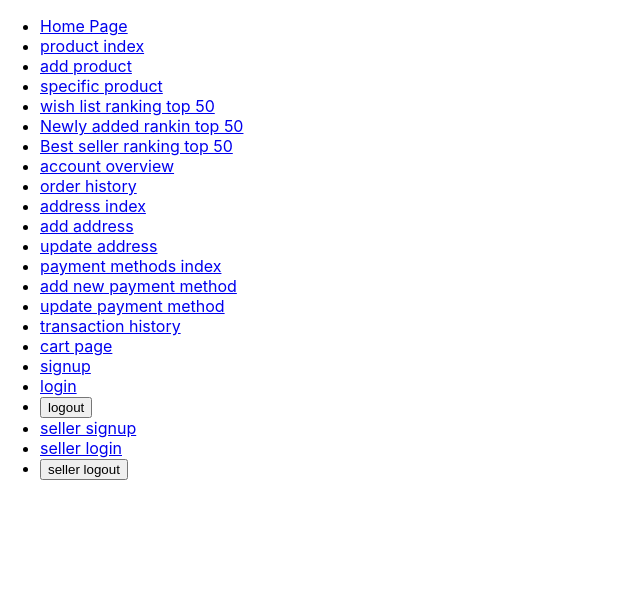
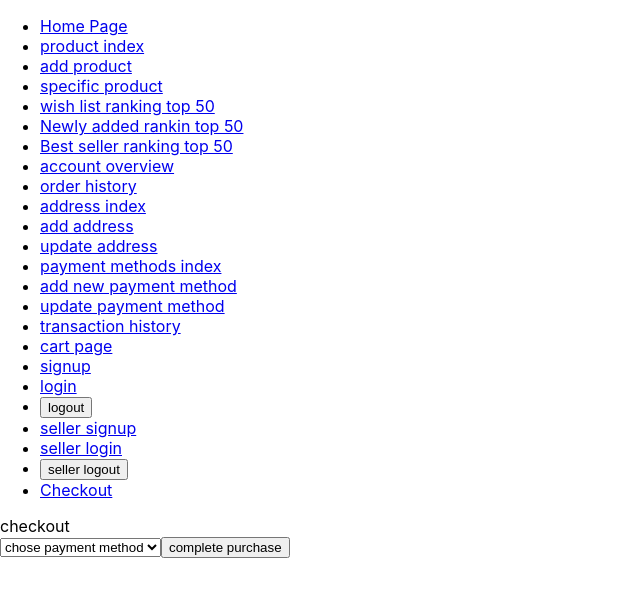
Before and after one commit to XX989tmx/amazon_clone_clientside, a React (Create React App) app: page /order/checkout in a window 1280 px wide. Shown: the top 596 px of the page, without its empty margins (0-640 px from the left). Built offline with nearby package versions, Linux system fonts and the light colour scheme.

Commit message:
adds checkout page

```diff
--- a/src/App.js
+++ b/src/App.js
@@ -32,6 +32,8 @@ import SignUp from "./users/pages/SignUp";
 import Login from "./users/pages/Login";
 import SellerLogin from "./sellers/pages/SellerLogin";
 import HeaderNavigation from "./shared/components/navigation/HeaderNavigation";
+import Checkout from "./order/pages/Checkout";
+import OrderComplete from "./order/pages/OrderComplete";
 
 function App() {
   const { Token, login, logout, UserId } = useAuth();
@@ -139,8 +141,20 @@ function App() {
       </Route>
 
       {/* cart */}
+      {/* show cart content page */}
       <Route path="/cart" exact>
         <Cart />
+      </Route>
+
+      {/* order */}
+      {/* order confirmation page/ checkout */}
+      <Route path="/order/checkout" exact>
+        <Checkout />
+      </Route>
+
+      {/* order compete page */}
+      <Route path="/order/orderComplete" exact>
+        <OrderComplete />
       </Route>
 
       {/* account */}
--- /dev/null
+++ b/src/order/pages/Checkout.js
@@ -0,0 +1,46 @@
+import Axios from "axios";
+import React, { useContext, useEffect, useState } from "react";
+import { AuthContext } from "../../shared/context/auth-context";
+
+const Checkout = () => {
+  const auth = useContext(AuthContext);
+  const [PaymentMethod, setPaymentMethod] = useState();
+
+  //useeffect でCartの中身をFetch *backendにロジック追加
+
+  const paymentMethodHandler = (event) => {
+    setPaymentMethod(event.target.value);
+  };
+
+  const completePurchaseHandler = async (event) => {
+    event.preventDefault();
+    let response;
+    let body = {
+      nameOfPaymentMethod: PaymentMethod,
+    };
+    try {
+      response = await Axios.post(
+        `http://localhost:8080/api/orders/createOrder/${auth.userId}/5fb2be90be17035930da9466?token=${auth.token}`,
+        body
+      );
+      console.log(response);
+      // order cpmplete page へhistory.push
+    } catch (error) {
+      console.log(error);
+    }
+  };
+  return (
+    <div>
+      checkout
+      <form action="" onSubmit={completePurchaseHandler}>
+        <select name="" id="paymentMethod" onChange={paymentMethodHandler}>
+          <option value="">chose payment method</option>
+          <option value="CreditCard">Credit Card</option>
+        </select>
+        <button type="submit">complete purchase</button>
+      </form>
+    </div>
+  );
+};
+
+export default Checkout;
--- /dev/null
+++ b/src/order/pages/OrderComplete.js
@@ -0,0 +1,12 @@
+import React from 'react';
+
+const OrderComplete = () => {
+    // useeffectで直近のOrderデータをfetch
+    return (
+        <div>
+            order complete
+        </div>
+    );
+}
+
+export default OrderComplete;
--- a/src/shared/components/navigation/HeaderNavigation.js
+++ b/src/shared/components/navigation/HeaderNavigation.js
@@ -94,6 +94,9 @@ const HeaderNavigation = () => {
           <li>
             <button onClick={auth.sellerLogout}>seller logout</button>
           </li>
+          <li>
+            <Link to={"/order/checkout"}>Checkout</Link>
+          </li>
         </ul>
       </nav>
     </header>
```
